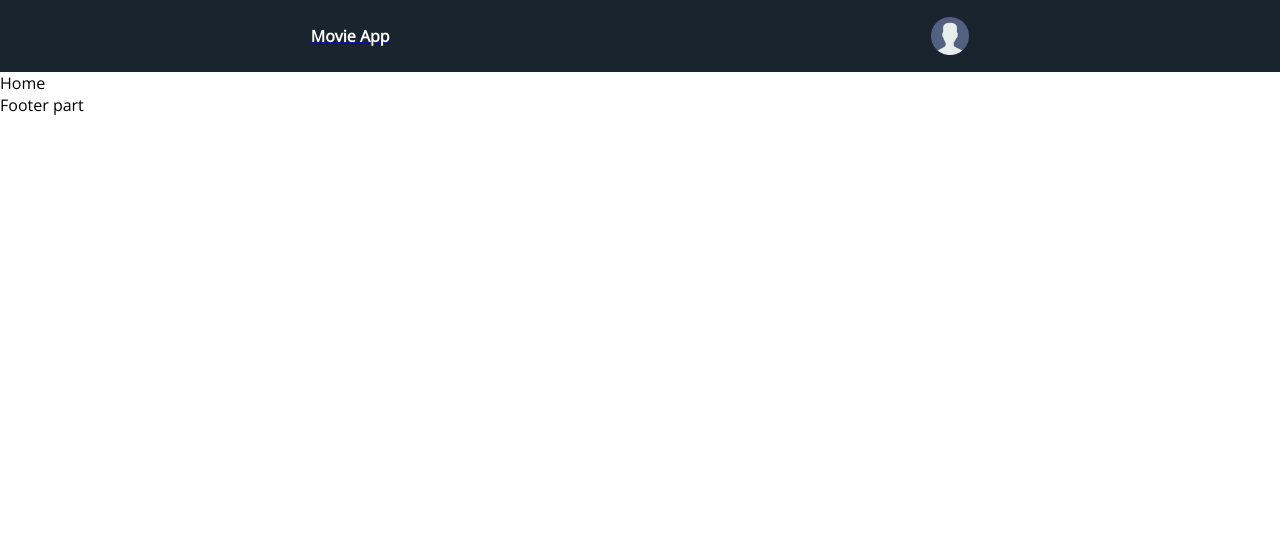
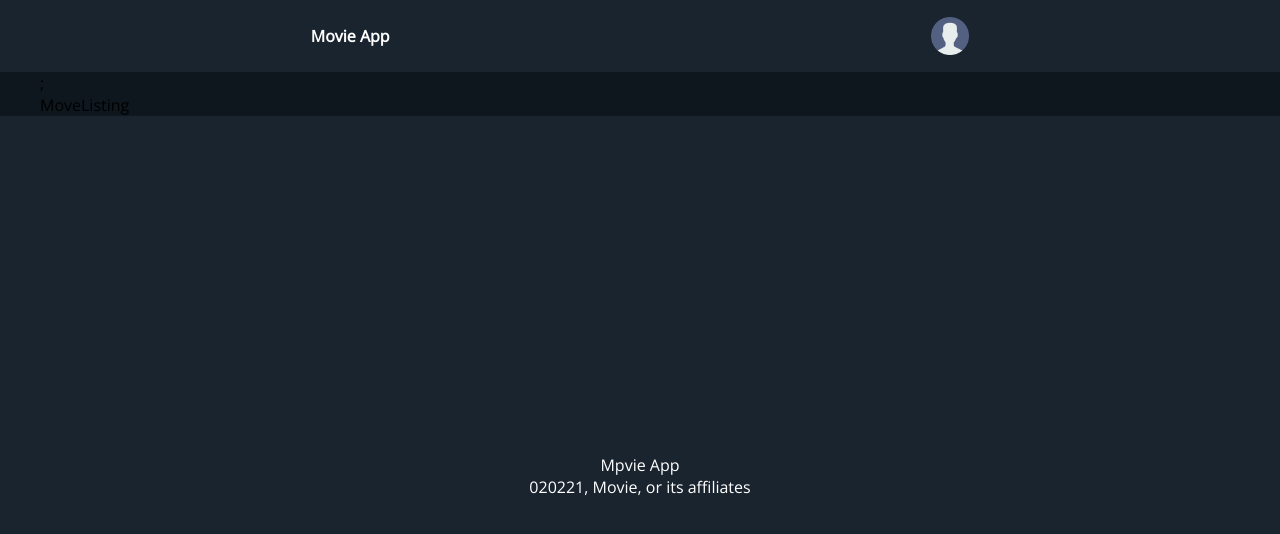
Before and after one commit to Mainul163/movie-bazar, a React (Create React App) app: page / in a window 1280 px wide. Shown: the top 534 px of the page. Built offline with nearby package versions, Linux system fonts and the light colour scheme.

Commit message:
footer done

```diff
--- a/src/App.js
+++ b/src/App.js
@@ -11,11 +11,13 @@ function App() {
     <>
       <Router>
         <Header />
-        <Switch>
-          <Route path="/" exact component={Home} />
-          <Route path="/movie/:movieId" component={MovieDetail} />
-          <Route path="/pageNotFound" component={PageNotFound} />
-        </Switch>
+        <div className="container">
+          <Switch>
+            <Route path="/" exact component={Home} />
+            <Route path="/movie/:movieId" component={MovieDetail} />
+            <Route path="/pageNotFound" component={PageNotFound} />
+          </Switch>
+        </div>
         <Footer />
       </Router>
     </>
--- a/src/App.scss
+++ b/src/App.scss
@@ -6,3 +6,13 @@
   box-sizing: border-box;
   font-family: "Open Sans", sans-serif;
 }
+
+a {
+  text-decoration: none;
+}
+body {
+  background: $primary-color;
+}
+.container{
+  margin: 0px 40px;
+}
--- a/src/Components/Footer/Footer.jsx
+++ b/src/Components/Footer/Footer.jsx
@@ -1,7 +1,12 @@
 import React from "react";
-
+import "./Footer.scss";
 const Footer = () => {
-  return <div>Footer part</div>;
+  return (
+    <div className="footer">
+      <div>Mpvie App</div>
+      <div>020221, Movie, or its affiliates</div>
+    </div>
+  );
 };
 
 export default Footer;
--- a/src/Components/Footer/Footer.scss
+++ b/src/Components/Footer/Footer.scss
@@ -0,0 +1,11 @@
+@import "../../Common/color.scss";
+
+.footer {
+  background: $secondary-color;
+  height: 720px;
+  color: $font-primary;
+  display: flex;
+  justify-content: center;
+  align-items: center;
+  flex-direction: column;
+}
--- a/src/Components/Home/Home.jsx
+++ b/src/Components/Home/Home.jsx
@@ -1,7 +1,13 @@
 import React from "react";
+import MoveListing from "../MoveListing/MoveListing";
 
 const Home = () => {
-  return <div>Home</div>;
+  return (
+    <div>
+      <div className="banner-img"></div>;
+      <MoveListing />
+    </div>
+  );
 };
 
 export default Home;
```
